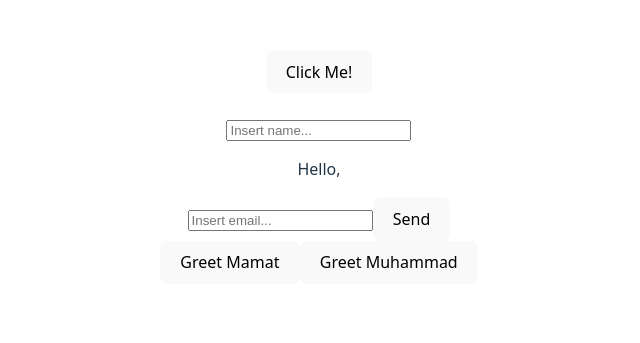
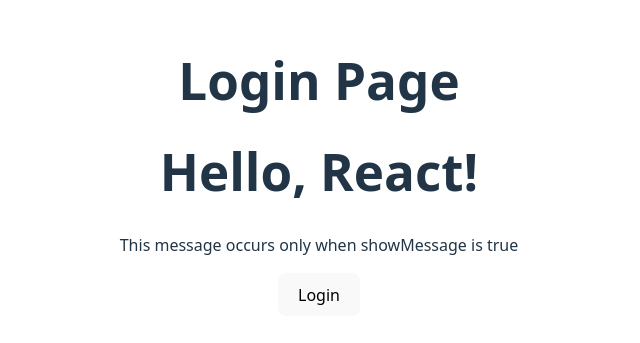
Before and after one commit to Mamat1411/basicReactLearning, a React (Vite) app: page / in a window 1280 px wide. Shown: the part 233-576 px from the top of the page, without its empty margins (321-961 px from the left). Built offline with nearby package versions, Linux system fonts and the light colour scheme.

Commit message:
Conditional Rendering

```diff
--- a/src/App.jsx
+++ b/src/App.jsx
@@ -14,25 +14,29 @@
   //   setTodos([...todos, "Learn State"])
   // }
 
-  const [name, setName] = useState("");
-  const [email, setEmail] = useState("");
+  // const [name, setName] = useState("");
+  // const [email, setEmail] = useState("");
 
-  const handleClick = () => {
-    alert("Button Clicked");
-  };
+  // const handleClick = () => {
+  //   alert("Button Clicked");
+  // };
 
-  const handleChange = () => {
-    setName(event.target.value);
-  };
+  // const handleChange = () => {
+  //   setName(event.target.value);
+  // };
 
-  const handleSubmit = () => {
-    event.preventDefault();
-    alert(`Email sent: ${email}`);
-  };
+  // const handleSubmit = () => {
+  //   event.preventDefault();
+  //   alert(`Email sent: ${email}`);
+  // };
 
-  const sayHello = (name) => {
-    alert(`Hello, ${name}!`);
-  };
+  // const sayHello = (name) => {
+  //   alert(`Hello, ${name}!`);
+  // };
+
+  // const isLoggedIn = true;
+  const [isLoggedIn, setIsLoggedIn] = useState(false);
+  const showMessage = true;
 
   return (
     <div>
@@ -60,7 +64,7 @@
       </ul>
       <button onClick={addTodo}>Add To Do</button> */}
 
-      <button onClick={handleClick}>Click Me!</button>
+      {/* <button onClick={handleClick}>Click Me!</button>
 
       <br />
       <br />
@@ -74,9 +78,33 @@
       </form>
 
       <button onClick={() => sayHello("Mamat")}>Greet Mamat</button>
-      <button onClick={() => sayHello("Muhammad")}>Greet Muhammad</button>
+      <button onClick={() => sayHello("Muhammad")}>Greet Muhammad</button> */}
+
+      { isLoggedIn ? <h1>Dashboard</h1> : <h1>Login Page</h1>}
+
+      <h1>Hello, React!</h1>
+      { showMessage && <p>This message occurs only when showMessage is true</p> }
+
+      <button onClick={() => setIsLoggedIn(!isLoggedIn)}>
+        { isLoggedIn ? "Logout" : "Login" }
+      </button>
     </div>
-  )
+  );
+
+  // if (isLoggedIn) {
+  //   return (
+  //     <div>
+  //       <h1>Welcome Back</h1>
+  //     </div>
+  //   );
+  // } else {
+  //   return (
+  //     <div>
+  //       <h1>Log In First</h1>
+  //     </div>
+  //   );
+  // }
+
 }
 
 export default App
```
